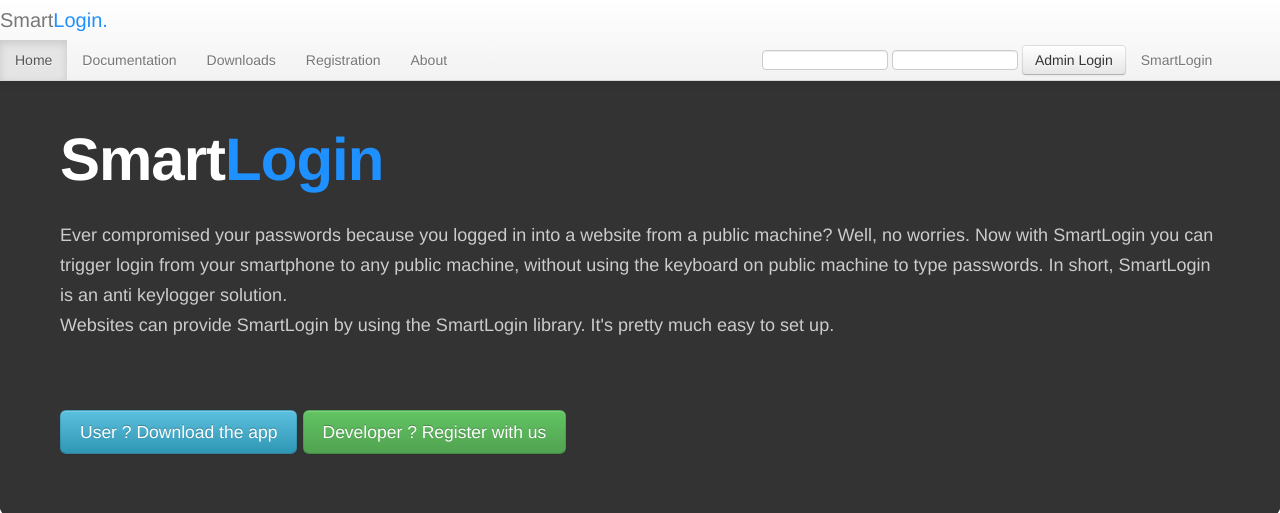
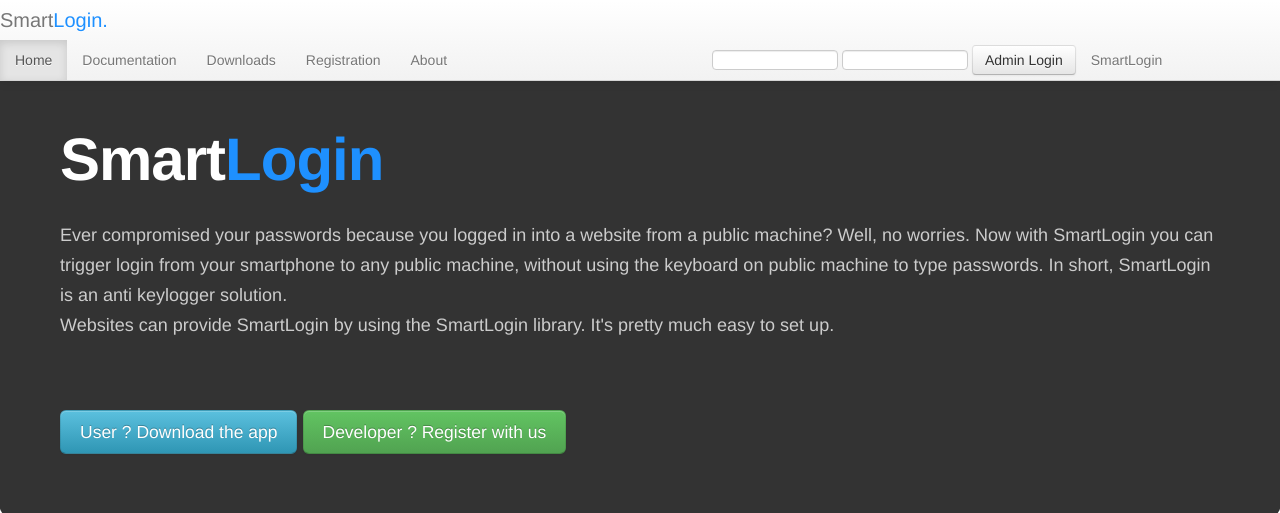
Before and after one commit to ajhub/smartlogin, a PHP site: page / in a window 1280 px wide. Shown: the top 513 px of the page. Run offline with PHP 8.4, Linux system fonts and the light colour scheme.

Commit message:
Adjusted padding for login tab

```diff
--- a/index.php
+++ b/index.php
@@ -66,7 +66,7 @@ else
 						<li><a href="#" rel="view4">Registration</a></li>
 						<li><a href="#" rel="view5">About</a></li>
 
-						<form class="navbar-form pull-left" method="post" style="padding-left :300px;" action="index.php" >
+						<form class="navbar-form pull-left" method="post" style="padding-left :250px;" action="index.php" >
 							<input type="text" class="span2 offset2" name = "tb_userid">
 							<input type="password" class="span2" name = "tb_pass">
 							<button type="submit" class="btn">Admin Login</button>
```
